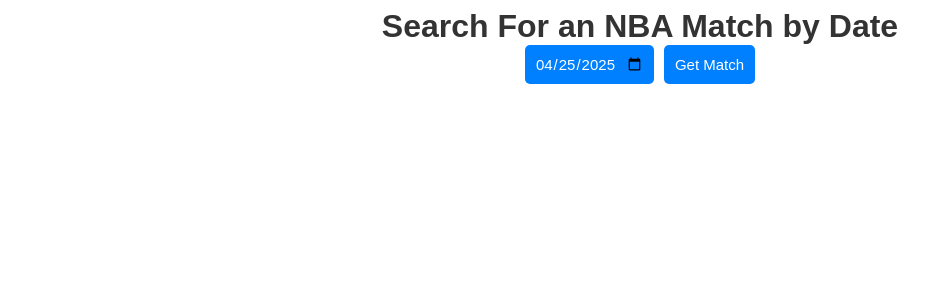
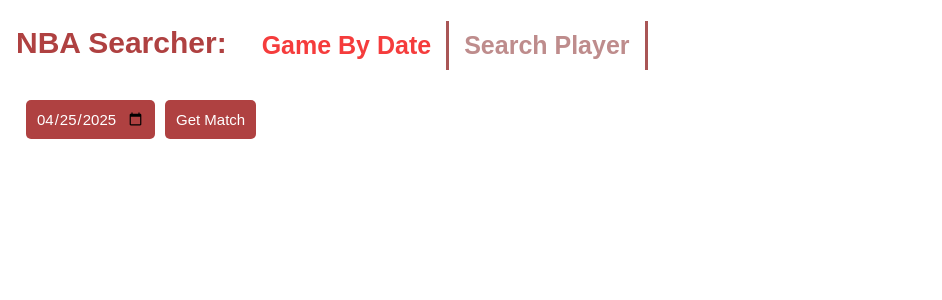
Before and after one commit to jantokoci/nba-playoff, a React (Vite) app: page / in a window 1280 px wide. Shown: the top 300 px of the page, without its empty margins (0-942 px from the left). Built offline with nearby package versions, Linux system fonts and the light colour scheme.

Commit message:
HomePageTabs, Styling, SearchPlayer

```diff
--- a/index.html
+++ b/index.html
@@ -4,7 +4,7 @@
     <meta charset="UTF-8" />
     <link rel="icon" type="image/svg+xml" href="/basketball.ico" />
     <meta name="viewport" content="width=device-width, initial-scale=1.0" />
-    <title>NBA Playoff</title>
+    <title>NBA Searcher</title>
   </head>
   <body>
     <div id="root"></div>
--- a/package.json
+++ b/package.json
@@ -12,7 +12,8 @@
   "dependencies": {
     "react": "^19.0.0",
     "react-dom": "^19.0.0",
-    "react-router": "^7.5.2"
+    "react-router": "^7.5.2",
+    "react-router-dom": "^7.5.3"
   },
   "devDependencies": {
     "@eslint/js": "^9.22.0",
--- /dev/null
+++ b/src/components/getmatchbydate.jsx
@@ -0,0 +1,32 @@
+import {useState} from "react";
+import NbaApiCall from "../components/api.jsx";
+import "../styles/getmatch.css"
+
+function GetMatchByDate(){
+    const today = new Date().toISOString().slice(0, 10);
+
+
+    const [date, setDate] = useState(today);
+    const [show, setShow] = useState(false);
+
+
+    function handleDateSet(){
+        const matchDate = document.getElementById("match_date").value;
+        setDate(matchDate);
+        setShow(true);
+    }
+    return(
+        <><div className="home-page-container">
+            </div>
+            <div className="home-container">
+                <input className="home-date" id="match_date" type="date" min='2000-01-01' max={today} defaultValue={today} />
+                <button className="home-button" onClick={handleDateSet}>Get Match</button>
+            </div>
+            <div>
+                {show && <NbaApiCall date={date}/>}
+            </div>
+        </>
+    )
+}
+
+export default GetMatchByDate;
--- /dev/null
+++ b/src/components/multitab.jsx
@@ -0,0 +1,25 @@
+import GetMatchByDate from "./getmatchbydate.jsx";
+import Tabs from "./tab.jsx";
+import PlayerFinder from "./playerapi.jsx";
+
+function MultiTab() {
+
+    const tabs = [
+        {
+            label: 'Game By Date',
+            content: <GetMatchByDate />
+        },
+        {
+            label: 'Search Player',
+            content: <PlayerFinder />
+        }
+    ]
+
+    function handleChange(currentTabIndex) {
+        console.log(currentTabIndex)
+    }
+
+    return <Tabs tabsContent={tabs} onChange={handleChange}/>
+}
+
+export default MultiTab;
--- /dev/null
+++ b/src/components/playerapi.jsx
@@ -0,0 +1,49 @@
+import {useEffect, useState} from "react";
+
+function PlayerFinder() {
+    const [player, setPlayer] = useState('');
+    const [loading, setLoading] = useState(false);
+    const [playerData, setPlayerData] = useState(null);
+
+    async function fetchPlayerData() {
+        try {
+            setLoading(true);
+            const response = await fetch(`http://rest.nbaapi.com/api/PlayerDataTotals/query?playerName=${player}&season=2025&sortBy=PlayerName&ascending=true&pageNumber=1&pageSize=10`);
+            const data = await response.json();
+
+            if(data){
+                setLoading(false);
+                setPlayerData(data);
+                setPlayer('');
+            }
+        } catch (error) {
+            setLoading(false);
+            console.log(error);
+        }
+    }
+
+    function handleSubmit() {
+        fetchPlayerData();
+    }
+
+    useEffect(() => {
+        fetchPlayerData()
+    }, [])
+
+    if(loading){
+        return <div>Loading...</div>
+    }
+
+    return(
+        <div className="github-profile-container">
+            <div className="input-wrapper">
+                <input name="search" type="text" placeholder="Search for a GitHub user" value={player} onChange={(e) => setPlayer(e.target.value)}/>
+                <button onClick={handleSubmit}>Search</button>
+            </div>
+            {
+                playerData !== null ? console.log(playerData) : <p>no data</p>
+            }
+        </div>
+    );
+}
+export default PlayerFinder;
--- /dev/null
+++ b/src/components/playerdata.jsx
@@ -0,0 +1,3 @@
+function PlayerData({player}){
+
+}
--- /dev/null
+++ b/src/components/tab.jsx
@@ -0,0 +1,34 @@
+import {useState} from "react";
+import "../styles/tabs.css";
+
+function Tabs({tabsContent, onChange}) {
+
+    const [currentTab, setCurrentTab] = useState(0);
+
+    function handleOnClick(getCurrentIndex) {
+        setCurrentTab(getCurrentIndex);
+        onChange(getCurrentIndex);
+    }
+
+    return (
+        <div className="wrapper">
+            <div className="heading">
+                <p className="sitename">NBA Searcher:</p>
+                {
+                    tabsContent.map((item, index) => (
+                        <div className={`tab-item ${currentTab === index ? 'active' : ''}`}
+                             onClick={() => handleOnClick(index)}
+                             key={item.label}><span
+                            className="label">{item.label}</span></div>))
+                }
+            </div>
+            <div className="content" style={{color: 'red'}}>
+                {
+                    tabsContent[currentTab] && tabsContent[currentTab].content
+                }
+            </div>
+        </div>
+    )
+}
+
+export default Tabs;
--- a/src/pages/home.jsx
+++ b/src/pages/home.jsx
@@ -1,36 +1,12 @@
-import {useState} from "react";
-import NbaApiCall from "../components/api.jsx";
-import "../styles/home.css"
+
+import "../styles/getmatch.css"
+import MultiTab from "../components/multitab.jsx";
 
 function Home(){
 
-    const today = new Date().toISOString().slice(0, 10);
-
-
-    const [date, setDate] = useState(today);
-    const [show, setShow] = useState(false);
-
-
-    function handleDateSet(){
-        const matchDate = document.getElementById("match_date").value;
-        setDate(matchDate);
-        setShow(true);
-    }
-
-
     return(
-        <><div className="home-page-container">
-            <div className="title-container">
-                <h1 className="home-title">Search For an NBA Match by Date</h1>
-            </div>
-            <div className="home-container">
-                <input className="home-date" id="match_date" type="date" min='2000-01-01' max={today} defaultValue={today} />
-                <button className="home-button" onClick={handleDateSet}>Get Match</button>
-            </div>
-            <div>
-                {show && <NbaApiCall date={date}/>}
-            </div>
-        </div>
+        <>
+            <MultiTab />
         </>
     )
 }
--- a/src/pages/matchpage.jsx
+++ b/src/pages/matchpage.jsx
@@ -1,4 +1,4 @@
-import { useLocation, useNavigate } from "react-router";
+import { useLocation, useNavigate } from "react-router-dom";
 import logoData from "../assets/logo-data.js";
 import "../styles/matchpage.css";
 
--- a/src/styles/home.css
+++ b/src/styles/getmatch.css
@@ -9,7 +9,7 @@
 }
 
 .home-date{
-    background-color: #0080ff;
+    background-color:#af4141;
     padding: 10px;
     top: 50%;
     left: 50%;
@@ -22,7 +22,7 @@
 }
 
 .home-button{
-    background-color: #0080ff;
+    background-color: #af4141;
     padding: 11px;
     top: 50%;
     left: 50%;
@@ -36,5 +36,5 @@
 }
 
 .home-container{
-    text-align: center;
+    text-align: left;
 }
--- /dev/null
+++ b/src/styles/tabs.css
@@ -0,0 +1,47 @@
+.wrapper {
+    padding: 8px;
+}
+
+.heading {
+    display: flex;
+    justify-content: left;
+    margin-bottom: 10px;
+}
+
+.tab-item {
+    display: inline-flex;
+    font-size: 25px;
+    font-weight: bold;
+    text-align: center;
+    padding: 10px 15px;
+    cursor: pointer;
+    border: none;
+    color: #be8c8c;
+    font-family: Arial, sans-serif;
+    margin-top: 5px;
+    border-right: 3px solid #a95656;
+
+}
+
+.tab-item.active {
+    color: #f53c3c;
+}
+
+.content {
+    padding: 20px 10px;
+    height: max-content;
+    overflow: auto;
+    background-color: white;
+}
+
+.sitename{
+    font-size: 30px;
+    padding: 0px;
+    font-family: Arial, sans-serif;
+    margin: 0;
+    font-weight: bold;
+    justify-content: center;
+    margin-right: 20px;
+    margin-top: 10px;
+    color: #af4141;
+}
```
Also changed, not shown: 1 other file (tests, documents, lock files or other folders).
